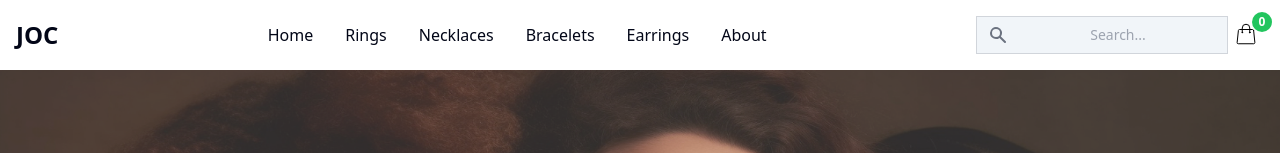
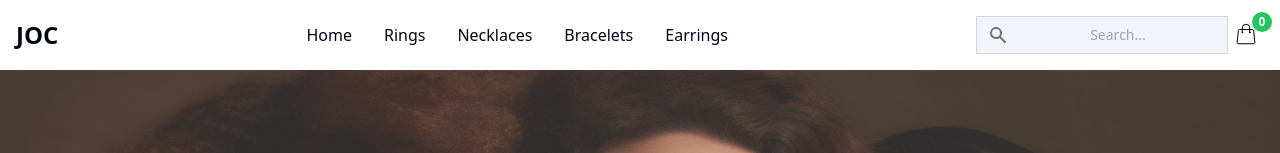
Before and after one commit to TheSpahThatSpies/smykkewebshop, a React (Create React App) app in the folder frontend/: page / in a window 1280 px wide. Shown: the top 153 px of the page. Built offline with nearby package versions, Linux system fonts and the light colour scheme; no server answers.

Commit message:
"about" in nav removed

```diff
--- a/frontend/src/components/nav.js
+++ b/frontend/src/components/nav.js
@@ -68,9 +68,6 @@ function Nav() {
         <li>
           <Link to={"/products/earrings"} class="block py-2 pl-3 pr-4 text-slate-950 rounded md:p-0 ">Earrings</Link>
         </li>
-        <li>
-          <Link to={"/"} class="block py-2 pl-3 pr-4 text-slate-950 rounded md:p-0">About</Link>
-        </li>
       </ul>
     </div>
   </div>
```
